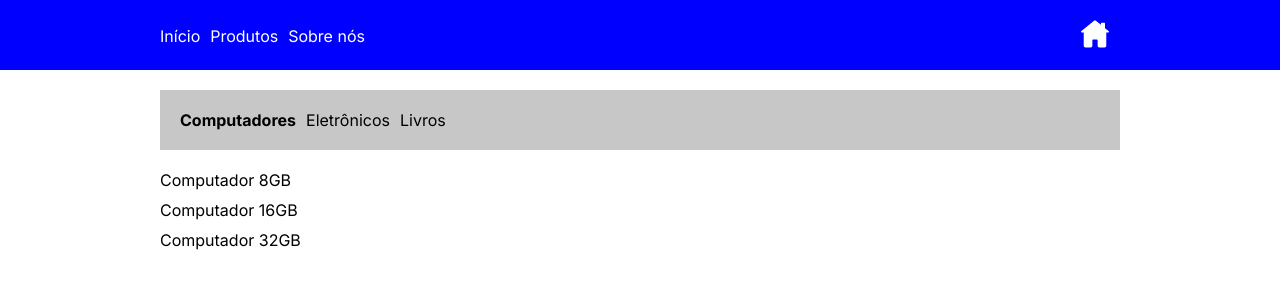
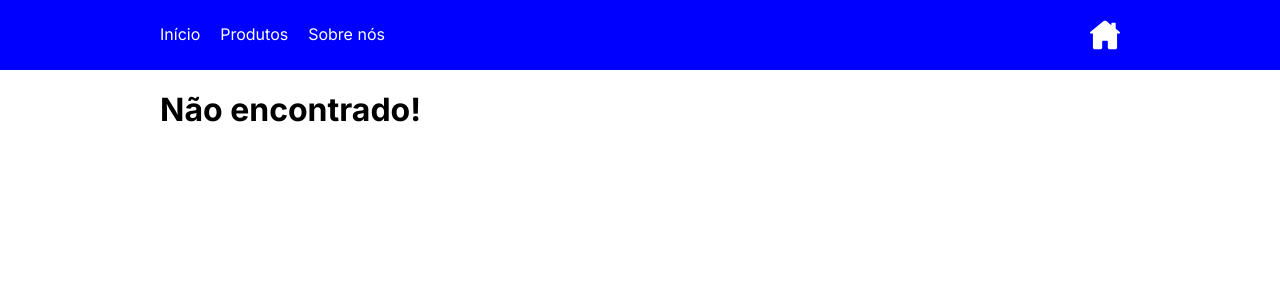
Before and after one commit to lucasdanilox/desafio-rotas-react, a React (Vite) app: page /computers in a window 1280 px wide. Shown: the top 300 px of the page. Built offline with nearby package versions, Linux system fonts and the light colour scheme.

Commit message:
FIX: routes, navbar reactive

```diff
--- a/src/App.tsx
+++ b/src/App.tsx
@@ -1,27 +1,32 @@
-import { BrowserRouter, Route, Routes } from "react-router-dom";
+import { BrowserRouter, Navigate, Route, Routes } from "react-router-dom";
 import Home from "./routes/Home";
-import HomeBody from "./routes/Home/HomeBody";
+import Products from "./routes/Products";
 import Computers from "./routes/Products/Computers";
-import Products from "./routes/Products";
 import Electronics from "./routes/Products/Electronics";
 import Book from "./routes/Products/Book";
 import About from "./routes/Products/About";
 import NotFound from "./routes/Products/NotFound";
+import HomeBody from "./routes/Home/HomeBody";
+
+
 
 export default function App() {
 
   return (
     <BrowserRouter>
       <Routes>
-        <Route path="/" element={<Home />}>
-          <Route index element={<HomeBody />} />
-          <Route path="/products" element={<Products />} />
-          <Route path="/computers" element={<Computers />} />
-          <Route path="/electronics" element={<Electronics />} />
-          <Route path="/books" element={<Book />} />
-          <Route path="/about" element={<About />} />
-          <Route path="/notfound" element={<NotFound />} />
+        <Route path="/" element={<Home />} >
+          <Route index element={<Navigate to="/home" />} />
+          <Route path="home" element={<HomeBody />} />
           <Route path="*" element={<NotFound />} />
+
+          <Route path="products" element={<Products />}>
+            <Route path="computers" element={<Computers />} />
+            <Route path="electronics" element={<Electronics />} />
+            <Route path="books" element={<Book />} />
+          </Route>
+          <Route path="about" element={<About />} />
+
         </Route>
       </Routes>
     </BrowserRouter >
--- a/src/components/Header/index.tsx
+++ b/src/components/Header/index.tsx
@@ -1,25 +1,37 @@
 import './styles.css';
-import Home from '../../assets/home.svg';
+import { NavLink } from 'react-router-dom';
+import IconHome from "../../assets/home.svg";
 import { Link } from 'react-router-dom';
+
 
 export default function Header() {
 
     return (
         <header className="header-container">
-            <div className="container-links">
-                <nav>
-                    <ul className="navbar-list">
-                        <li><Link to="/" >Início</Link></li>
-                        <li><Link to="/products">Produtos</Link></li>
-                        <li><Link to="/about">Sobre nós</Link></li>
-                        <li className="container-image">
-                            <Link to="/">
-                                <img src={Home} alt="Home" className="image-home" />
-                            </Link>
-                        </li>
-                    </ul>
-                </nav>
-            </div>
+            <nav>
+                <div className="navbar-list container-links">
+                    <div className="components-navbar">
+                        <NavLink to="/home" className={({ isActive }) => isActive ? "menu-default-navbar " : "menu-active-navbar"}>
+                            Início
+                        </NavLink>
+                    </div>
+                    <div className="components-navbar">
+                        <NavLink to="/products" className={({ isActive }) => isActive ? "menu-default-navbar " : "menu-active-navbar"}>
+                            Produtos
+                        </NavLink>
+                    </div>
+                    <div className="components-navbar">
+                        <NavLink to="/about" className={({ isActive }) => isActive ? "menu-default-navbar " : "menu-active-navbar"}>
+                            Sobre nós
+                        </NavLink>
+                    </div>
+                    <div className="image-home container-image">
+                        <Link to="/home">
+                            <img src={IconHome} alt="Home" />
+                        </Link>
+                    </div>
+                </div>
+            </nav>
         </header>
     );
 }
--- a/src/components/Header/styles.css
+++ b/src/components/Header/styles.css
@@ -1,31 +1,37 @@
-header{
+header {
     height: 70px;
     background-color: blue;
 }
 
-.container-links{
+.container-links {
     max-width: 960px;
     margin: 0 auto;
     color: var(--color-font-primary);
 }
 
-.navbar-list{
+.components-navbar {
+    margin-right: 20px;
+}
+
+.navbar-list {
     padding-top: 20px;
     display: flex;
     align-items: center;
-
 }
 
-.navbar-list li{
-    padding-left: 0;
-    padding-right: 10px;
-}
-
-.container-image{
+.container-image {
     margin-left: auto;
 }
 
-.image-home{
+.image-home {
     width: 30px;
     height: 28px;
 }
+
+.menu-default-navbar {
+    font-weight: 700;
+}
+
+.menu-active-navbar {
+    font-weight: 400;
+}
--- a/src/routes/Products/Book/index.tsx
+++ b/src/routes/Products/Book/index.tsx
@@ -1,19 +1,19 @@
-import Products from '..';
+import { Link } from 'react-router-dom';
 import './styles.css';
 export default function Book() {
 
     return (
 
-        <>
-            <Products />
-            <div className="list-book">
-                <ul className="list-products-book">
-                    <li><a href="#">O Pequeno Príncipe</a> </li>
-                    <li><a href="#">Romeu E Julieta</a> </li>
-                    <li><a href="#">Dom Quixote De La mancha</a> </li>
-                </ul>
-            </div>
 
-        </>
+
+        <div className="list-book">
+            <ul className="list-products-book">
+                <li><Link to="#">O Pequeno Príncipe</Link> </li>
+                <li><Link to="#">Romeu E Julieta</Link> </li>
+                <li><Link to="#">Dom Quixote De La mancha</Link> </li>
+            </ul>
+        </div>
+
+
     );
 }
--- a/src/routes/Products/Book/styles.css
+++ b/src/routes/Products/Book/styles.css
@@ -1,7 +1,6 @@
 .list-book{
-    padding-top: 20px;
+    padding-top: 30px;
     max-width: 960px;
-    margin: 0 auto;
 }
 
 .list-products-book li{
--- a/src/routes/Products/Computers/index.tsx
+++ b/src/routes/Products/Computers/index.tsx
@@ -1,19 +1,16 @@
-import Products from '..';
+import { Link } from 'react-router-dom';
 import './styles.css';
 export default function Computers() {
 
     return (
 
-        <>
-            <Products />
             <div className="list-computer">
                 <ul className="list-products">
-                    <li><a href="#">Computador 8GB</a> </li>
-                    <li><a href="#">Computador 16GB</a> </li>
-                    <li><a href="#">Computador 32GB</a> </li>
+                    <li><Link to="#">Computador 8GB</Link> </li>
+                    <li><Link to="#">Computador 16GB</Link> </li>
+                    <li><Link to="#">Computador 32GB</Link> </li>
                 </ul>
             </div>
+    );
 
-        </>
-    );
 }
--- a/src/routes/Products/Computers/styles.css
+++ b/src/routes/Products/Computers/styles.css
@@ -1,9 +1,7 @@
 .list-computer{
-    padding-top: 20px;
-    max-width: 960px;
-    margin: 0 auto;
+    padding-top: 30px;
 }
 
-.list-products li{
+.list-products li {
     padding-bottom: 10px;
 }
--- a/src/routes/Products/Electronics/index.tsx
+++ b/src/routes/Products/Electronics/index.tsx
@@ -1,19 +1,16 @@
-import Products from '..';
+import { Link } from 'react-router-dom';
 import './styles.css';
 export default function Electronics() {
 
     return (
 
-        <>
-            <Products />
             <div className="list-electronics">
                 <ul className="list-products-electronics">
-                    <li><a href="#">SmarT TV 52"</a> </li>
-                    <li><a href="#">Mouse Pantera</a> </li>
-                    <li><a href="#">Playstation 5</a> </li>
+                    <li><Link to="#">SmarT TV 52"</Link> </li>
+                    <li><Link to="#">Mouse Pantera</Link> </li>
+                    <li><Link to="#">Playstation 5</Link> </li>
                 </ul>
             </div>
 
-        </>
     );
 }
--- a/src/routes/Products/Electronics/styles.css
+++ b/src/routes/Products/Electronics/styles.css
@@ -1,7 +1,6 @@
 .list-electronics{
-    padding-top: 20px;
+    padding-top: 30px;
     max-width: 960px;
-    margin: 0 auto;
 }
 
 .list-products-electronics li{
--- a/src/routes/Products/index.tsx
+++ b/src/routes/Products/index.tsx
@@ -1,34 +1,39 @@
-import { NavLink } from 'react-router-dom';
+import { NavLink, Outlet } from 'react-router-dom';
 import './styles.css';
+
 
 export default function Products() {
 
     return (
+
 
         <main className="container-products">
 
             <nav>
                 <div className="products-links">
                     <div className="components-links">
-                        <NavLink to="/computers" className={({ isActive }) => isActive ? "menu-active " : "menu-default"}>
+                        <NavLink to="computers" className={({ isActive }) => isActive ? "menu-active " : "menu-default"}>
                             Computadores
                         </NavLink>
                     </div>
                     <div className="components-links">
-                        <NavLink to="/electronics" className={({ isActive }) => isActive ? "menu-active " : "menu-default"}>
+                        <NavLink to="electronics" className={({ isActive }) => isActive ? "menu-active " : "menu-default"}>
                             Eletrônicos
                         </NavLink>
                     </div>
                     <div className="components-links">
                         <div >
-                            <NavLink to="/books" className={({ isActive }) => isActive ? "menu-active " : "menu-default"}>
+                            <NavLink to="books" className={({ isActive }) => isActive ? "menu-active " : "menu-default"}>
                                 Livros
                             </NavLink>
                         </div>
                     </div>
                 </div>
             </nav>
+            <Outlet />
         </main>
+
+
 
     );
 
```
